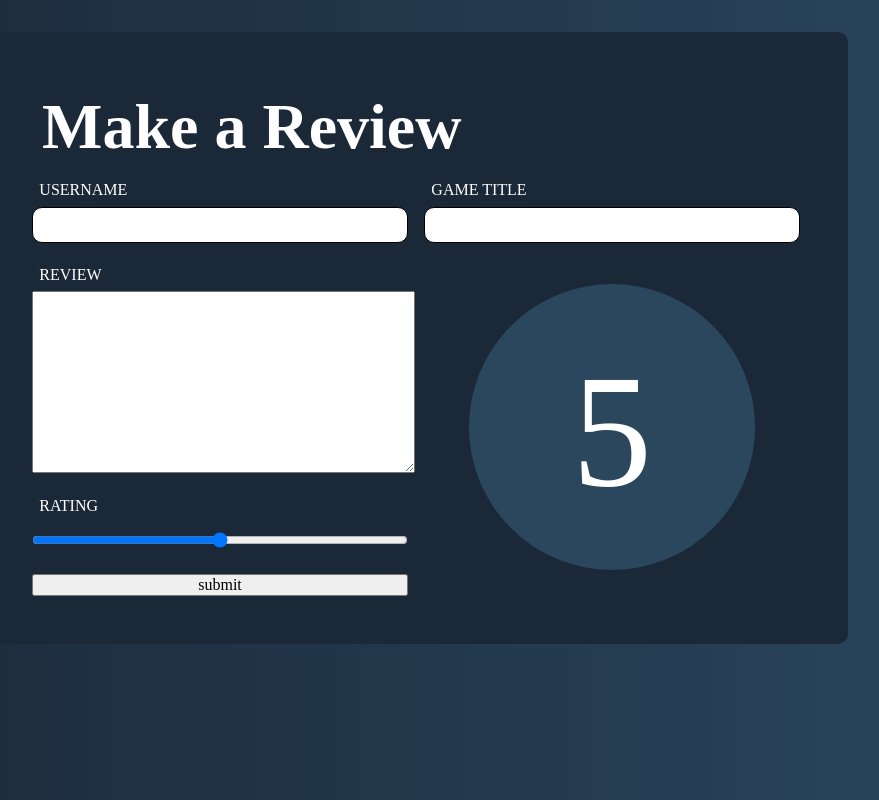
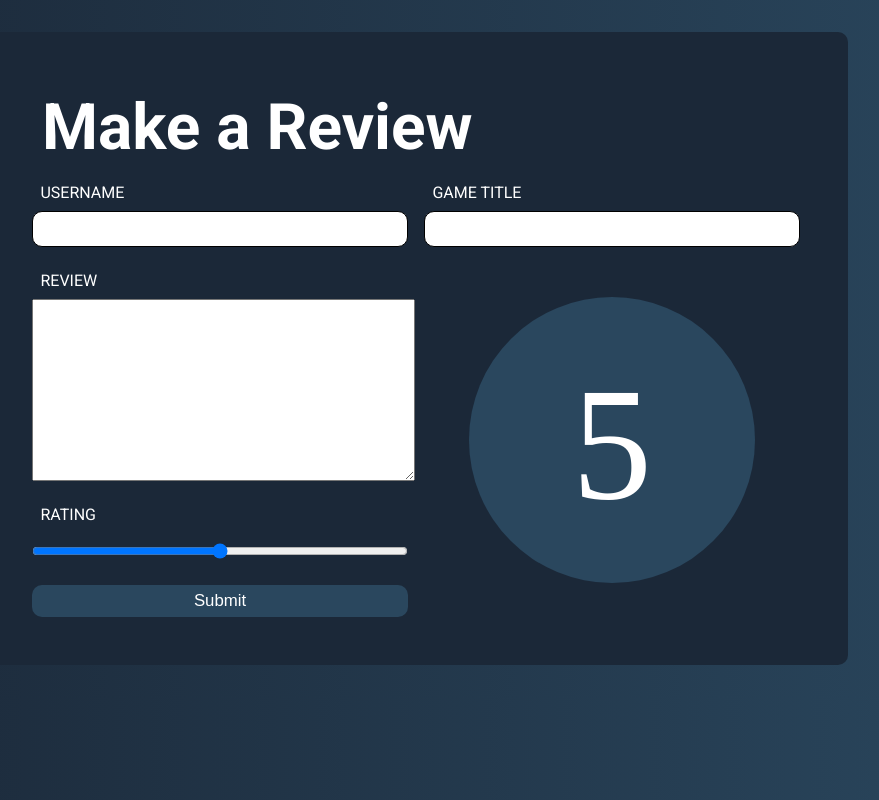
Before and after one commit to PeterHetherington/Game-reviews, a website built with Vite: page client/index.html in a window 1280 px wide. Shown: the whole page, without its empty margins (224-1103 px from the left). Built offline with nearby package versions, Linux system fonts and the light colour scheme; no server answers.

Commit message:
updates styling on submit button

```diff
--- a/client/index.html
+++ b/client/index.html
@@ -4,6 +4,9 @@
     <meta charset="UTF-8" />
     <link rel="icon" type="image/svg+xml" href="/vite.svg" />
     <link rel="stylesheet" href="/src/style.css">
+    <link rel="preconnect" href="https://fonts.googleapis.com">
+    <link rel="preconnect" href="https://fonts.gstatic.com" crossorigin>
+    <link href="https://fonts.googleapis.com/css2?family=Roboto:ital,wght@0,100..900;1,100..900&display=swap" rel="stylesheet">
     <script type="module" src="/src/main.js" defer></script>
     <meta name="viewport" content="width=device-width, initial-scale=1.0" />
     <title>Vite App</title>
@@ -31,7 +34,7 @@
       <div class="form-group grid-start">
         <p class="ratingDisplay" id="ratingValue">5</p>
       </div>
-        <button class="submit" type="submit">submit</button>
+        <button class="submit" type="submit">Submit</button>
     </form>
     </div>
     <div class="reviewContainer" id="app"></div>
--- a/client/src/main.js
+++ b/client/src/main.js
@@ -62,7 +62,6 @@ async function displayReviews() {
         likeStatus = true
         // update likes
         likes[0].likes += 1
-        // TODO send updated likeValue to server
         updateLikes(likes[0])
       } else if (likeStatus == true){
           // btn.style.backgroundImage = `url('../images/white-heart.png')`;
@@ -70,7 +69,6 @@ async function displayReviews() {
           likeStatus = false
           // update likes
           likes[0].likes -= 1
-          // TODO send updated likeValue to server
           updateLikes(likes[0])
       }
 
--- a/client/src/style.css
+++ b/client/src/style.css
@@ -3,14 +3,9 @@
   padding: 0;
 }
 
-input,
-label,
-button{
-  font: inherit;
-}
-
 body{
   background-image:linear-gradient(to right, #1b2838, #2a475e );
+  font-family: roboto;
   /* background-image: linear-gradient(blue, green); */
 }
 
@@ -41,10 +36,6 @@ form{
   font-size: 4rem;
   padding: 10px;
   grid-column: span 2;
-}
-
-.form-card>label{
-  font-weight: 10px;
 }
 
 .span-2 {
@@ -107,6 +98,7 @@ input {
   font-size: 3rem;
   border-radius: 60px;
   padding: 20px;
+  font-family: initial;
 
    @media (width > 800px){
     width: 11rem;
@@ -157,6 +149,7 @@ input {
   font-size: 2rem;
   border-radius: 10px;
   padding: 10px;
+  font-family: initial;
 
   @media (width < 800px){
     position: initial;
@@ -190,6 +183,7 @@ input {
 .reviewer {
   color: gray;
   padding-left: 10px;
+  font-family: initial;
   @media (width < 800px){
     align-self: center;
     justify-self: center;
@@ -299,3 +293,19 @@ input {
 .red{
   background-image: url('../images/red-heart.png');
 }
+
+.submit{
+  background-color: #2a475e;
+  color: white;
+  border-radius: 10px;
+  border: transparent;
+  height: 2rem;
+  font-size: 1.05rem;
+}
+
+.submit:hover {
+  /* background-color: #2a475e;
+  color: white; */
+  background-color: white;
+  color: initial;
+}
```
Also changed, not shown: README.md.
